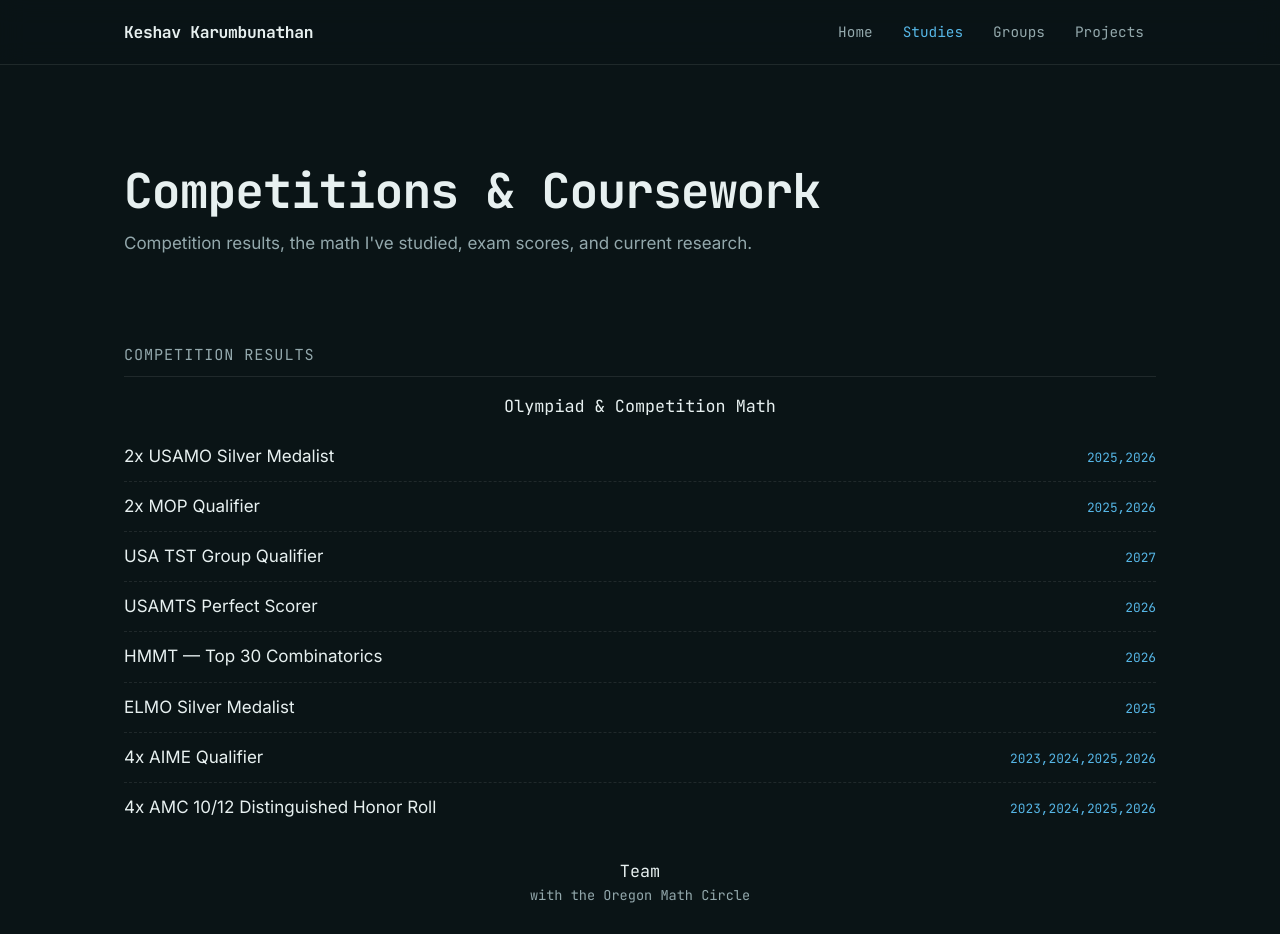
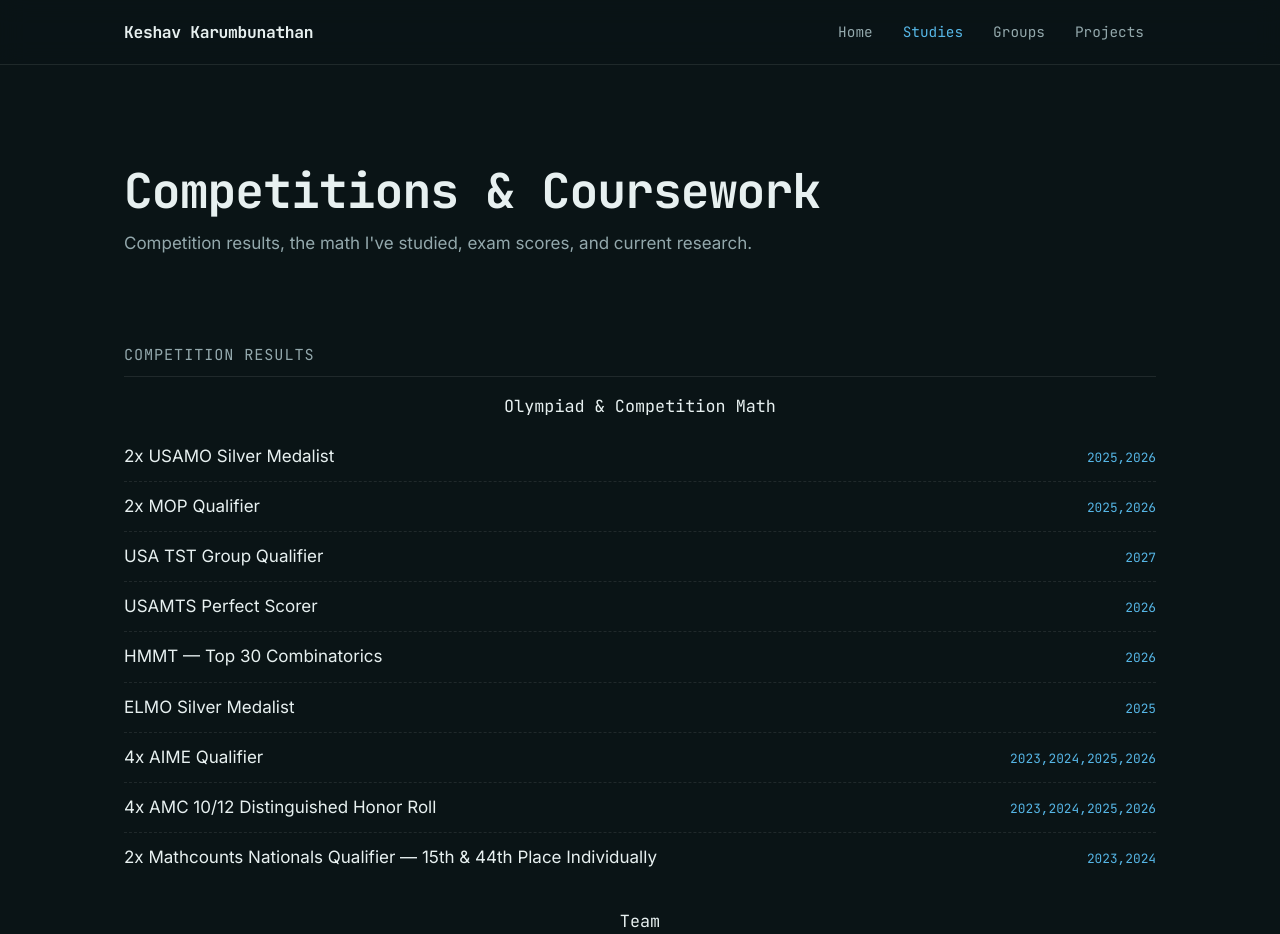
Before and after one commit to Kuku371/portfolio, a React (Create React App) app: page /#/studies in a window 1280 px wide. Shown: the top 934 px of the page. Built offline with nearby package versions, Linux system fonts and the light colour scheme.

Commit message:
Update studies.js

```diff
--- a/src/data/studies.js
+++ b/src/data/studies.js
@@ -16,6 +16,7 @@ export const competitionGroups = [
       { name: "ELMO Silver Medalist", year: "2025" },
       { name: "4x AIME Qualifier", year: "2023,2024,2025,2026" },
       { name: "4x AMC 10/12 Distinguished Honor Roll", year: "2023,2024,2025,2026" },
+      { name: "2x Mathcounts Nationals Qualifier — 15th & 44th Place Individually", year: "2023,2024" },
     ],
   },
   {
```
